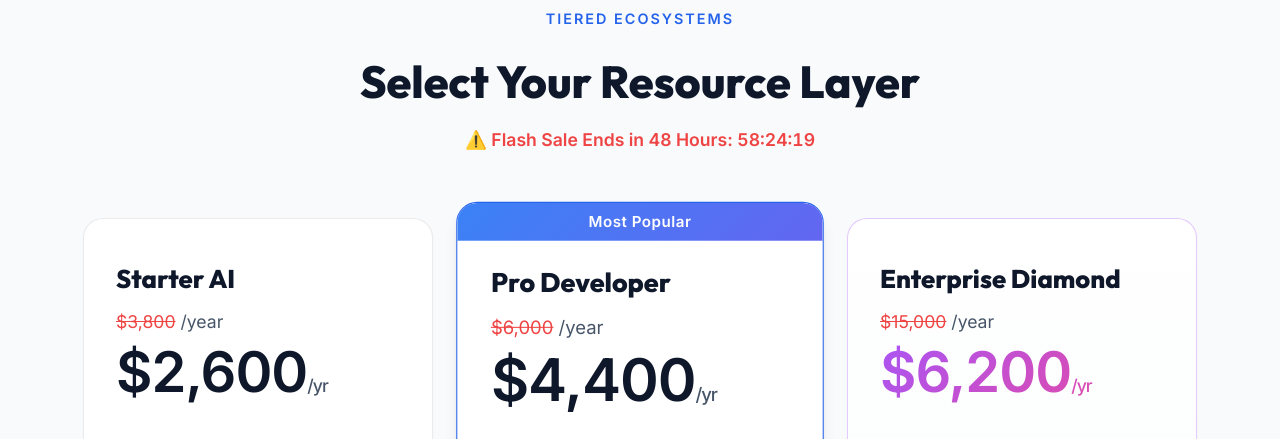
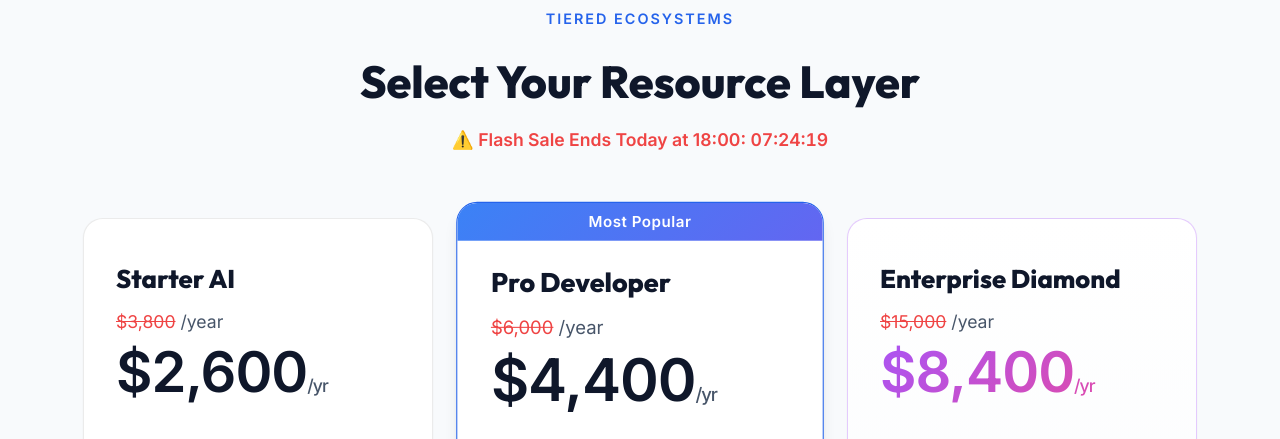
Before and after one commit to josuezerda/vertex-ai-enterprise-sim, a plain HTML site: page index.html in a window 1280 px wide. Shown: the part 3200-3639 px from the top of the page. Drawn offline with Linux system fonts and the light colour scheme.

Commit message:
fix: update diamond plan to 8400 and revert timer to expire today at 18:00

```diff
--- a/index.html
+++ b/index.html
@@ -186,7 +186,7 @@
             <span class="sub-heading">TIERED ECOSYSTEMS</span>
             <h2>Select Your Resource Layer</h2>
             <p class="promo-text" id="promo-countdown" style="color: #ef4444; font-weight: 600; font-size: 1.1rem;">
-                ⚠️ Flash Sale Ends in 48 Hours: <span id="timer" style="font-variant-numeric: tabular-nums;">--:--:--</span>
+                ⚠️ Flash Sale Ends Today at 18:00: <span id="timer" style="font-variant-numeric: tabular-nums;">--:--:--</span>
             </p>
         </div>
 
@@ -226,7 +226,7 @@
             <div class="card diamond">
                 <h3>Enterprise Diamond</h3>
                 <div class="original-price" id="diamond-original"><del>$15,000</del> /year</div>
-                <div class="price diamond-price" id="diamond-price">$6,200<span>/yr</span></div>
+                <div class="price diamond-price" id="diamond-price">$8,400<span>/yr</span></div>
                 <ul style="margin-bottom: 20px; font-size: 0.85rem;">
                     <li><strong>Cognitive Central Hub</strong> Deployment</li>
                     <li>Omnichannel WhatsApp API Agent</li>
@@ -236,7 +236,7 @@
                     <li>Real-time Predictive Alerts System</li>
                     <li>24/7 Dedicated AI Architect</li>
                 </ul>
-                <button class="btn-secondary dark-text open-modal" data-plan="Enterprise Diamond" data-price="6200" style="border: 2px solid rgba(168, 85, 247, 0.4); background: rgba(168, 85, 247, 0.05);">Contact Sales</button>
+                <button class="btn-secondary dark-text open-modal" data-plan="Enterprise Diamond" data-price="8400" style="border: 2px solid rgba(168, 85, 247, 0.4); background: rgba(168, 85, 247, 0.05);">Contact Sales</button>
             </div>
         </div>
     </section>
@@ -334,8 +334,8 @@
     <script>
         function updateTimer() {
             const now = new Date();
-            // Set deadline to 21:00:00 in two days
-            const deadline = new Date(now.getFullYear(), now.getMonth(), now.getDate() + 2, 21, 0, 0);
+            // Set deadline to 18:00:00 today local time
+            const deadline = new Date(now.getFullYear(), now.getMonth(), now.getDate(), 18, 0, 0);
 
             if (now >= deadline) {
                 document.getElementById('diamond-price').innerHTML = '$15,000<span>/yr</span>';
```
